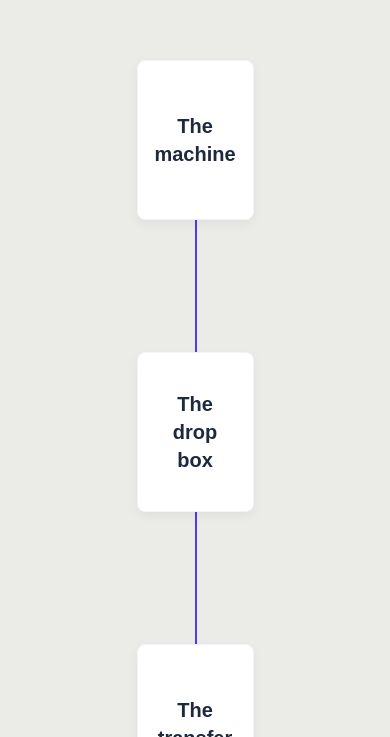
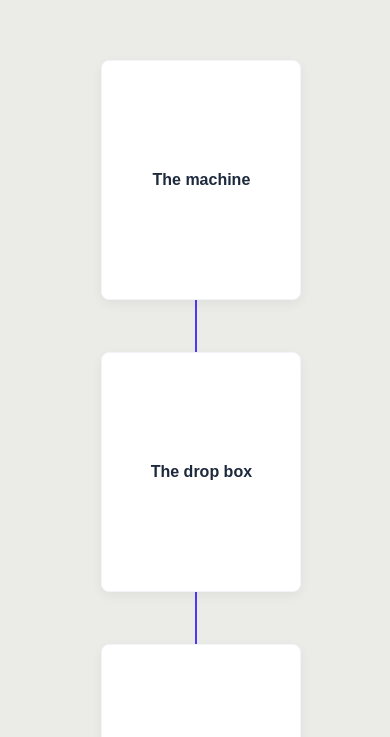
Before and after one commit to Snehil-Shrivastava/raft-website-demo, a Next.js app: page /module-2 in a window 390 px wide. Shown: the part 107-844 px from the top of the page. Built offline with nearby package versions, Linux system fonts and the light colour scheme.

Commit message:
responsive and feature addition

```diff
--- a/app/module-2/page.tsx
+++ b/app/module-2/page.tsx
@@ -1,46 +1,186 @@
+// "use client";
+
+// import { useGSAP } from "@gsap/react";
+// import gsap from "gsap";
+// import { useRef } from "react";
+
+// gsap.registerPlugin(useGSAP);
+
+// const TIMELINE_POINTS = [
+//   {
+//     title: "The machine",
+//     description:
+//       "Voters cast their ballots using electronic voting machines. These devices record choices locally and securely.",
+//   },
+//   {
+//     title: "The drop box",
+//     description:
+//       "Secure, monitored physical drop boxes are provided for voters to safely submit their mail-in or absentee ballots.",
+//   },
+//   {
+//     title: "The transfer",
+//     description:
+//       "Ballots are securely collected and transported under strict chain-of-custody protocols to central processing facilities.",
+//   },
+//   {
+//     title: "The Mail-in-ballot",
+//     description:
+//       "Paper mail-in ballots are verified via signature matching and prepared for mechanical counting.",
+//   },
+//   {
+//     title: "The internet",
+//     description:
+//       "While voting is not conducted over the open internet, secure networks are used to transmit encrypted administrative data.",
+//   },
+//   {
+//     title: "The count",
+//     description:
+//       "The final tabulation begins. Ballots are scanned, tallied, and checked against poll books for precise accuracy.",
+//   },
+// ];
+
+// const Module2 = () => {
+//   const containerRef = useRef(null);
+
+//   useGSAP(
+//     () => {
+//       // Create a timeline with smooth transitions
+//       const tl = gsap.timeline({ defaults: { ease: "power1.inOut" } });
+
+//       TIMELINE_POINTS.forEach((_, index) => {
+//         // 1. Draw the line segment from the previous item to the current one
+//         if (index > 0) {
+//           tl.to(`.line-segment-${index - 1}`, {
+//             scaleY: 1,
+//             duration: 0.6,
+//           });
+//         }
+
+//         // 2. Animate the current dot popping in
+//         tl.to(
+//           `.dot-${index}`,
+//           {
+//             scale: 1,
+//             duration: 0.3,
+//             ease: "back.out(1.7)",
+//           },
+//           "-=0.1",
+//         ); // Slight overlap for natural timing
+
+//         // 3. Animate the corresponding card sliding and fading in
+//         tl.to(
+//           `.card-${index}`,
+//           {
+//             opacity: 1,
+//             x: 0,
+//             duration: 0.5,
+//             ease: "power2.out",
+//           },
+//           "-=0.1",
+//         );
+//       });
+//     },
+//     { scope: containerRef },
+//   );
+
+//   return (
+//     <div ref={containerRef} className="min-h-screen pt-60 pb-60">
+//       <div className="max-w-400 mx-auto">
+//         <div className="relative flex flex-col items-center">
+//           {TIMELINE_POINTS.map((point, index) => {
+//             const isLast = index === TIMELINE_POINTS.length - 1;
+
+//             return (
+//               <div
+//                 key={index}
+//                 className="relative flex items-start justify-center pb-65 last:pb-0 w-3/5"
+//               >
+//                 {/* 1. Vertical Line Segment (between dots) */}
+//                 {!isLast && (
+//                   <div className="absolute left-1/2 top-8 bottom-0 w-0.5 bg-slate-200">
+//                     <div
+//                       className={`line-segment-${index} absolute top-0 left-0 w-full h-full bg-indigo-600 origin-top scale-y-0`}
+//                     />
+//                   </div>
+//                 )}
+
+//                 {/* 2. Interactive Dot Indicator */}
+//                 <div className="relative z-10 flex items-center justify-center w-8 h-8 rounded-full border-2 border-slate-300 bg-white shadow-sm shrink-0">
+//                   <div
+//                     className={`dot-${index} w-3.5 h-3.5 bg-indigo-600 rounded-full scale-0`}
+//                   />
+//                 </div>
+
+//                 {/* 3. Content Card */}
+//                 <div
+//                   className={`card-${index} bg-white p-6 rounded-lg shadow-[0_4px_12px_rgba(0,0,0,0.05)] border border-slate-100 max-w-lg opacity-0 absolute left-[25%] top-[-25%] z-99 w-1/2 mx-auto h-40 flex items-center justify-center`}
+//                 >
+//                   <h3 className="text-xl max-sm:text-base font-bold text-slate-800 text-center">
+//                     {point.title}
+//                   </h3>
+//                 </div>
+//               </div>
+//             );
+//           })}
+//         </div>
+//       </div>
+//     </div>
+//   );
+// };
+
+// export default Module2;
+
+// ------------------------------------------------
+
 "use client";
 
 import { useGSAP } from "@gsap/react";
 import gsap from "gsap";
-import { useRef } from "react";
+import { useRouter } from "next/navigation";
+import { useRef, useState } from "react";
 
 gsap.registerPlugin(useGSAP);
 
 const TIMELINE_POINTS = [
   {
     title: "The machine",
-    description:
-      "Voters cast their ballots using electronic voting machines. These devices record choices locally and securely.",
+    description: "public logic-and-accuracy testing, before every election.",
   },
   {
     title: "The drop box",
-    description:
-      "Secure, monitored physical drop boxes are provided for voters to safely submit their mail-in or absentee ballots.",
+    description: "cameras, seals, and scheduled bipartisan pickup teams.",
   },
   {
     title: "The transfer",
-    description:
-      "Ballots are securely collected and transported under strict chain-of-custody protocols to central processing facilities.",
+    description: " two-person teams, signed custody logs, sealed containers.",
   },
   {
     title: "The Mail-in-ballot",
     description:
-      "Paper mail-in ballots are verified via signature matching and prepared for mechanical counting.",
+      "ballot signatures are checked by multiple people; verified against registration record; voters are notified to fix if needed",
   },
   {
     title: "The internet",
-    description:
-      "While voting is not conducted over the open internet, secure networks are used to transmit encrypted administrative data.",
+    description: "voting systems not connected. No remote access to hack.",
   },
   {
     title: "The count",
-    description:
-      "The final tabulation begins. Ballots are scanned, tallied, and checked against poll books for precise accuracy.",
+    description: "audits that check machine totals against the paper.",
   },
 ];
 
+const TRICK_MESSAGE =
+  "Trick question. Every point has a lock on it. That's the design — no single point of failure.";
+
 const Module2 = () => {
   const containerRef = useRef(null);
+  const trickCardRef = useRef(null);
+  const clickCountRef = useRef(0);
+
+  const [flippedCards, setFlippedCards] = useState<Set<number>>(new Set());
+  const [trickVisible, setTrickVisible] = useState(false);
+
+  const router = useRouter();
 
   useGSAP(
     () => {
@@ -83,12 +223,62 @@ const Module2 = () => {
     { scope: containerRef },
   );
 
+  // Slide the trick-question banner up into view, hold it, then slide it back out
+  useGSAP(
+    () => {
+      if (!trickVisible || !trickCardRef.current) return;
+
+      gsap.fromTo(
+        trickCardRef.current,
+        { y: "120%", opacity: 0 },
+        {
+          y: "0%",
+          opacity: 1,
+          duration: 0.6,
+          ease: "power3.out",
+          onComplete: () => {
+            gsap.to(trickCardRef.current, {
+              y: "120%",
+              opacity: 0,
+              duration: 0.5,
+              ease: "power2.in",
+              delay: 2.6,
+              onComplete: () => setTrickVisible(false),
+            });
+          },
+        },
+      );
+    },
+    { dependencies: [trickVisible], scope: containerRef },
+  );
+
+  const handleCardClick = (index: number) => {
+    setFlippedCards((prev) => {
+      const next = new Set(prev);
+      if (next.has(index)) {
+        next.delete(index);
+      } else {
+        next.add(index);
+      }
+      return next;
+    });
+
+    clickCountRef.current += 1;
+    if (clickCountRef.current % 2 === 0) {
+      setTrickVisible(true);
+      setTimeout(() => {
+        router.push("/module-3");
+      }, 3500);
+    }
+  };
+
   return (
     <div ref={containerRef} className="min-h-screen pt-60 pb-60">
       <div className="max-w-400 mx-auto">
         <div className="relative flex flex-col items-center">
           {TIMELINE_POINTS.map((point, index) => {
             const isLast = index === TIMELINE_POINTS.length - 1;
+            const isFlipped = flippedCards.has(index);
 
             return (
               <div
@@ -111,25 +301,70 @@ const Module2 = () => {
                   />
                 </div>
 
-                {/* 3. Content Card */}
+                {/* 3. Content Card (flips on click) */}
                 <div
-                  className={`card-${index} bg-white p-6 rounded-lg shadow-[0_4px_12px_rgba(0,0,0,0.05)] border border-slate-100 max-w-lg opacity-0 absolute left-[25%] top-[-25%] z-99 w-1/2 mx-auto h-40 flex items-center justify-center`}
+                  className={`card-${index} absolute left-[25%] max-sm:left-[10%] top-[-25%] z-99 w-1/2 mx-auto h-40 max-sm:h-60 max-sm:w-50 opacity-0`}
+                  style={{ perspective: "1000px" }}
                 >
-                  {/* <span className="text-xs font-semibold text-indigo-600 uppercase tracking-wider">
-                    Step {index + 1}
-                  </span> */}
-                  <h3 className="text-xl font-bold text-slate-800 text-center">
-                    {point.title}
-                  </h3>
-                  {/* <p className="text-slate-600 mt-2 leading-relaxed">
-                    {point.description}
-                  </p> */}
+                  <button
+                    type="button"
+                    onClick={() => handleCardClick(index)}
+                    aria-label={`Toggle details for ${point.title}`}
+                    className="relative w-full h-full text-left cursor-pointer"
+                    style={{
+                      transformStyle: "preserve-3d",
+                      transition:
+                        "transform 0.6s cubic-bezier(0.4, 0.2, 0.2, 1)",
+                      transform: isFlipped
+                        ? "rotateY(180deg)"
+                        : "rotateY(0deg)",
+                    }}
+                  >
+                    {/* Front face */}
+                    <div
+                      className="absolute inset-0 bg-white p-6 rounded-lg shadow-[0_4px_12px_rgba(0,0,0,0.05)] border border-slate-100 flex items-center justify-center"
+                      style={{ backfaceVisibility: "hidden" }}
+                    >
+                      <h3 className="text-xl max-sm:text-base font-bold text-slate-800 text-center">
+                        {point.title}
+                      </h3>
+                    </div>
+
+                    {/* Back face */}
+                    <div
+                      className="absolute inset-0 bg-indigo-600 p-6 rounded-lg shadow-[0_4px_12px_rgba(0,0,0,0.05)] border border-indigo-500 flex items-center justify-center"
+                      style={{
+                        backfaceVisibility: "hidden",
+                        transform: "rotateY(180deg)",
+                      }}
+                    >
+                      <p className="text-sm max-sm:text-xs text-white text-center leading-relaxed">
+                        {point.description}
+                      </p>
+                    </div>
+                  </button>
                 </div>
               </div>
             );
           })}
         </div>
       </div>
+
+      {/* Trick-question banner, slides up from the bottom every 2 clicks */}
+      {trickVisible && (
+        <div className="fixed inset-0 z-99 bg-black/50 backdrop-blur-sm flex items-center justify-center pointer-events-none">
+          {/* <div
+          ref={trickCardRef}
+          className="fixed bottom-1/2 left-1/2 -translate-x-1/2 z-999 w-11/12 max-w-md bg-slate-900 text-white px-6 py-4 rounded-lg shadow-lg text-center text-sm max-sm:text-xs"
+        > */}
+          <div
+            ref={trickCardRef}
+            className="w-11/12 max-w-md bg-slate-900 text-white px-6 py-4 rounded-lg shadow-lg text-center text-sm max-sm:text-xs"
+          >
+            {TRICK_MESSAGE}
+          </div>
+        </div>
+      )}
     </div>
   );
 };
--- /dev/null
+++ b/app/module-3/page.tsx
@@ -0,0 +1,9 @@
+const Module3 = () => {
+  return (
+    <div>
+      <div>Module3</div>
+    </div>
+  );
+};
+
+export default Module3;
```
Also changed, not shown: app/module-1/page.tsx (+4 -4 lines), components/IntroModuleQuestion.tsx (+10 -4 lines).
